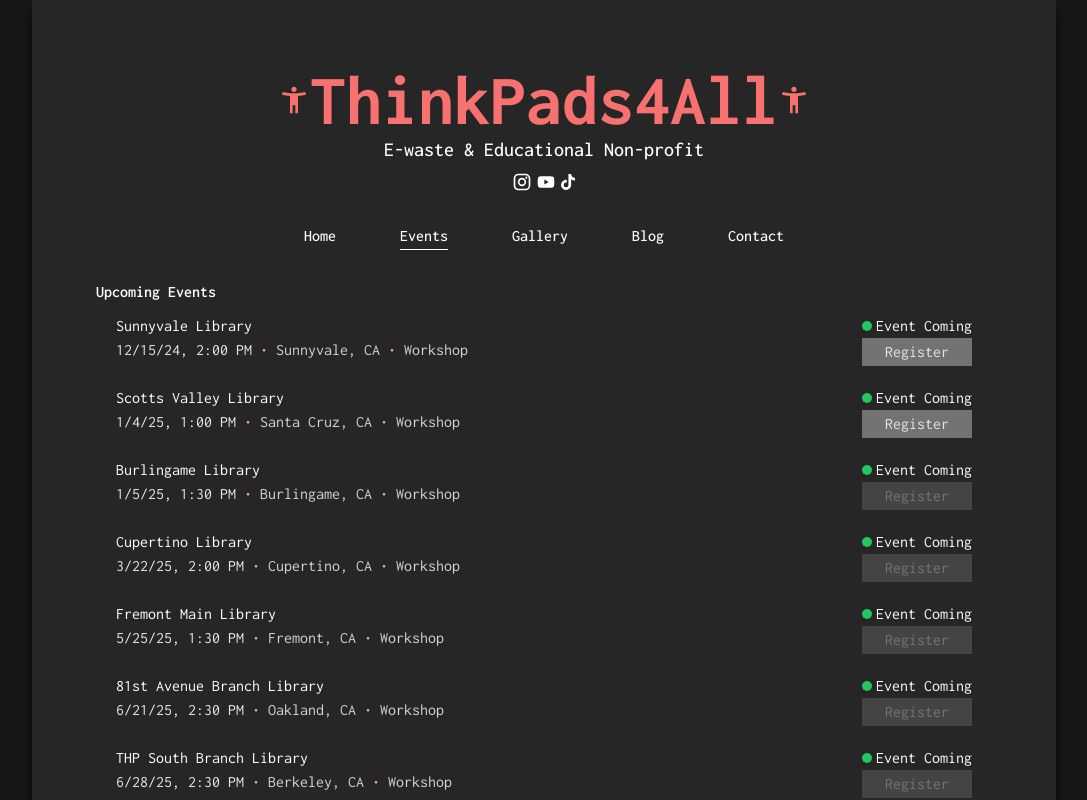
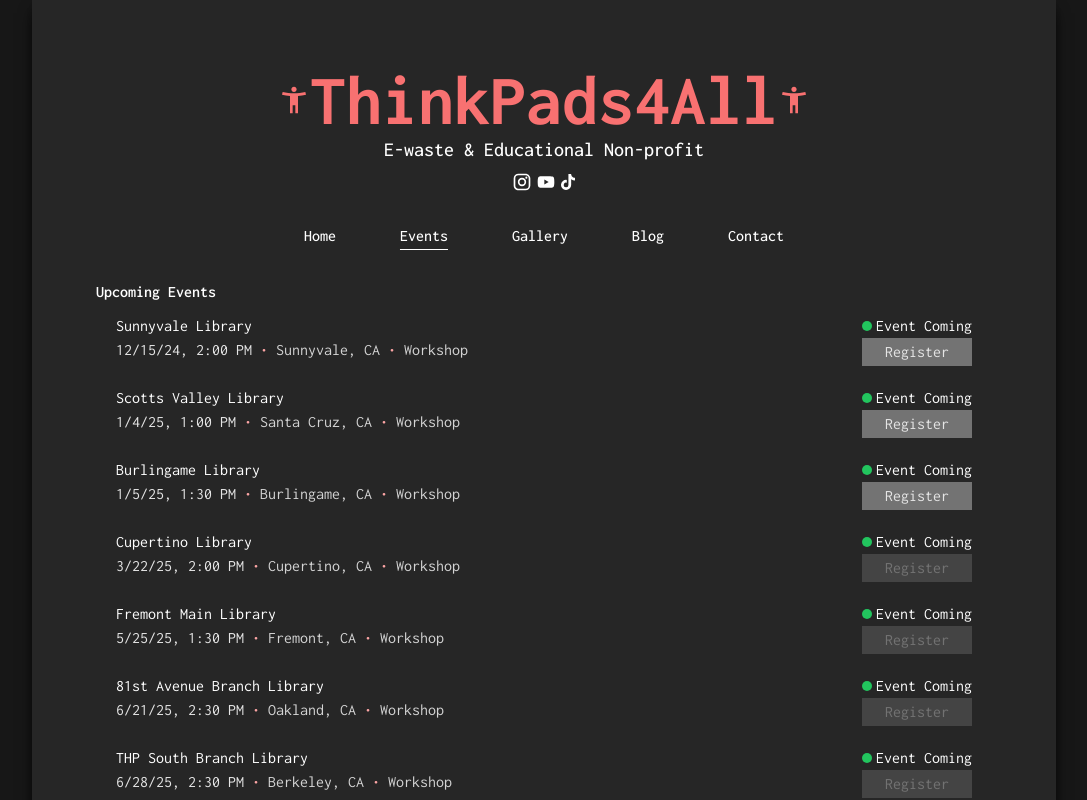
Before and after one commit to anatulya/tp4all-website, a Next.js app: page /events in a window 1280 px wide. Shown: the top 800 px of the page, without its empty margins (96-1183 px from the left). Built offline with nearby package versions, Linux system fonts and the light colour scheme.

Commit message:
burlingame link

```diff
--- a/src/app/events/page.js
+++ b/src/app/events/page.js
@@ -10,7 +10,7 @@
             <h1 className="font-semibold">Upcoming Events</h1>
             <EventListing name={"Sunnyvale Library"} date={new Date(2024, 11, 15, 14)} link={"https://sunnyvale.libcal.com/event/12928876"} city={"Sunnyvale, CA"} />
             <EventListing name={"Scotts Valley Library"} date={new Date(2025, 0, 4, 13)} link={"https://santacruzpl.libcal.com/event/13532908"} city={"Santa Cruz, CA"} />
-            <EventListing name={"Burlingame Library"} date={new Date(2025, 0, 5, 13, 30)} link={""} city={"Burlingame, CA"} />
+            <EventListing name={"Burlingame Library"} date={new Date(2025, 0, 5, 13, 30)} link={"https://burlingame.libcal.com/event/13662880?hs=a"} city={"Burlingame, CA"} />
             <EventListing name={"Cupertino Library"} date={new Date(2025, 2, 22, 14)} link={""} city={"Cupertino, CA"} />
             <EventListing name={"Fremont Main Library"} date={new Date(2025, 4, 25, 13, 30)} link={""} city={"Fremont, CA"} />
             <EventListing name={"81st Avenue Branch Library"} date={new Date(2025, 5, 21, 14, 30)} link={""} city={"Oakland, CA"} />
```
